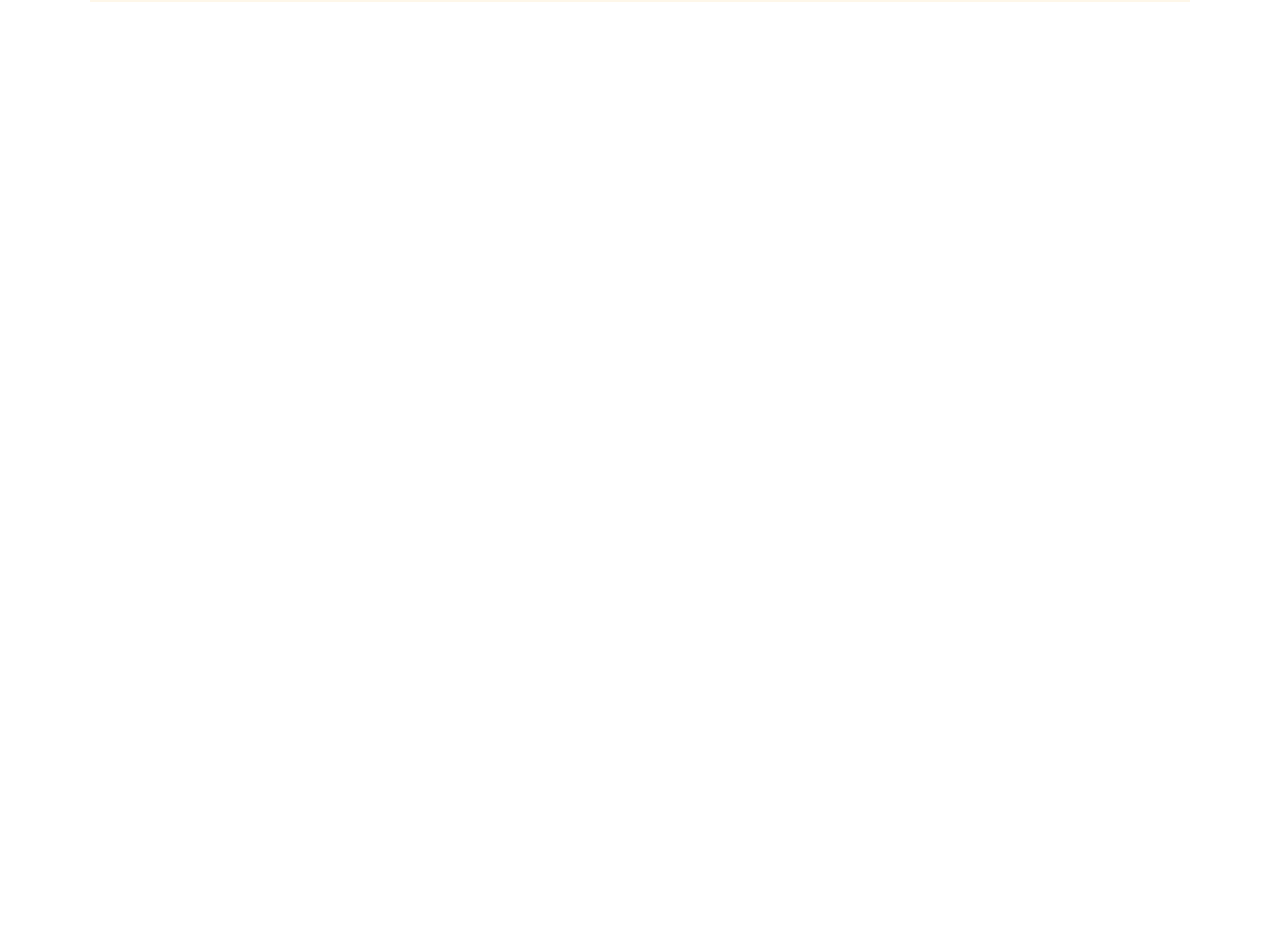
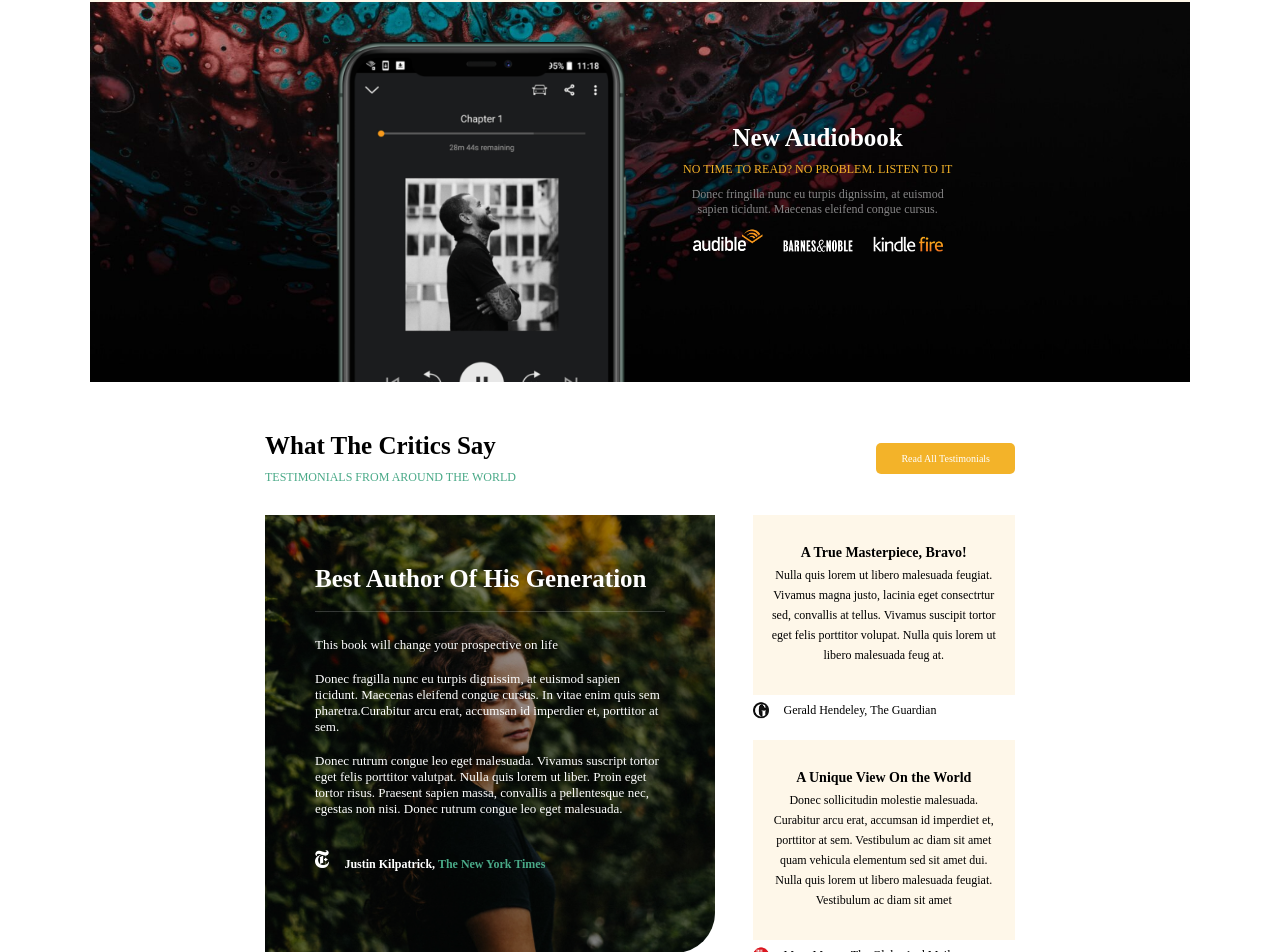
Before and after one commit to AndreaFermo/proj-html-vuejs, a Vue app: page / in a window 1280 px wide. Shown: the part 898-1850 px from the top of the page. Before the commit the page ends 900 px from the top, so only its background shows below. Built offline with nearby package versions, Linux system fonts and the light colour scheme; a web font is replaced by a local one.

Commit message:
section MyAudiobook e MyCritics

```diff
--- a/src/components/PageMain.vue
+++ b/src/components/PageMain.vue
@@ -8,11 +8,11 @@
     </section>
 
     <section id="audiobook">
-
+        <MyAudiobook />
     </section>
 
     <section id="critics">
-
+        <MyCritics />
     </section>
 
     <section id="events">
@@ -35,11 +35,15 @@
 <script>
 import MyMeetAuthor from './PageMainComponents/MyMeetAuthor.vue';
 import MyPlatforms from './PageMainComponents/MyPlatforms.vue';
+import MyAudiobook from './PageMainComponents/MyAudiobook.vue';
+import MyCritics from './PageMainComponents/MyCritics.vue';
 export default {
     name: 'PageMain',
     components: {
         MyMeetAuthor,
-        MyPlatforms
+        MyPlatforms,
+        MyAudiobook,
+        MyCritics
     }
 }
 </script>
@@ -56,4 +60,15 @@
     width: 1100px;
     margin: 80px auto 0px;
 }
+
+#audiobook {
+    width: 1100px;
+    margin: auto;
+}
+
+#critics {
+    width: 750px;
+    margin: auto;
+    margin-bottom: 500px;
+}
 </style>
--- /dev/null
+++ b/src/components/PageMainComponents/MyAudiobook.vue
@@ -0,0 +1,86 @@
+<template>
+    <div class="audiobook-container">
+        <div class="audible-left">
+            <img src="../../assets/images/audible-app-2x-400x418.png" alt="audible app image">
+        </div>
+        <div class="audible-right">
+            <h3>New Audiobook</h3>
+            <p class="listen-it">NO TIME TO READ? NO PROBLEM. LISTEN TO IT</p>
+            <p class="text">Donec fringilla nunc eu turpis dignissim, at euismod sapien ticidunt. Maecenas eleifend congue
+                cursus.
+            </p>
+            <div class="logos-container">
+                <img src="../../assets/images/audible-logo.png" alt="logo audible">
+                <img src="../../assets/images/bn-logo-tall.png" alt="logo barnes & noble">
+                <img src="../../assets/images/kindle-logo-tall.png" alt="logo kindle fire">
+            </div>
+        </div>
+
+
+    </div>
+</template>
+<script>
+export default {
+    name: 'MyAudiobook'
+}
+</script>
+<style scoped lang="scss">
+@use '../../styles/partials/variables';
+
+.audiobook-container {
+    width: 100%;
+    height: 380px;
+    background-repeat: no-repeat;
+    background-size: cover;
+    background-position: center;
+    margin-bottom: 50px;
+    background-image: url(../../assets/images/banner.jpg);
+    display: flex;
+    justify-content: center;
+    align-items: flex-end;
+
+    .audible-left {
+        height: 340px;
+
+        img {
+            height: 100%;
+        }
+
+    }
+
+    .audible-right {
+        width: 280px;
+        text-align: center;
+        margin-bottom: 120px;
+        margin-left: 30px;
+
+        h3 {
+            color: variables.$color-white;
+            font-size: 25px;
+            margin-bottom: 10px;
+
+        }
+
+        .listen-it {
+            color: variables.$color-saffron;
+            font-size: 12px;
+            margin-bottom: 10px;
+        }
+
+        .text {
+            color: variables.$color-suva-gray;
+            font-size: 12px;
+        }
+
+        .logos-container {
+            display: flex;
+            justify-content: center;
+
+            img {
+                width: 90px;
+                padding: 10px;
+            }
+        }
+    }
+}
+</style>
--- /dev/null
+++ b/src/components/PageMainComponents/MyCritics.vue
@@ -0,0 +1,172 @@
+<template>
+    <div class="critics-top">
+        <div>
+            <h3>What The Critics Say</h3>
+            <p>TESTIMONIALS FROM AROUND THE WORLD</p>
+        </div>
+        <a href="#">Read All Testimonials</a>
+    </div>
+    <div class="critics-bot">
+        <div class="left-wrapper">
+            <div class="left">
+                <h3>Best Author Of His Generation</h3>
+                <p>This book will change your prospective on life</p>
+                <p>Donec fragilla nunc eu turpis dignissim, at euismod sapien ticidunt. Maecenas eleifend congue cursus. In
+                    vitae enim quis sem pharetra.Curabitur arcu erat, accumsan id imperdier et, porttitor at sem.</p>
+                <p>Donec rutrum congue leo eget malesuada. Vivamus suscript tortor eget felis porttitor valutpat. Nulla quis
+                    lorem ut liber. Proin eget tortor risus. Praesent sapien massa, convallis a pellentesque nec, egestas
+                    non
+                    nisi. Donec rutrum congue leo eget malesuada.</p>
+                <div class="reporter">
+                    <img src="../../assets/images/nytimes-logo-white-xsmall.png" alt="nytimes logo">
+                    <span>Justin
+                        Kilpatrick,</span> <span class="jurnal">The New York Times</span>
+                </div>
+            </div>
+
+        </div>
+        <div class="right">
+            <div class="card">
+                <div class="card-wrapper">
+                    <h3>A True Masterpiece, Bravo!</h3>
+                    <p>Nulla quis lorem ut libero malesuada feugiat. Vivamus magna justo, lacinia eget consectrtur sed,
+                        convallis at tellus. Vivamus suscipit tortor eget felis porttitor volupat. Nulla quis lorem ut
+                        libero
+                        malesuada feug at.</p>
+                </div>
+                <p class="jurnalist">
+                    <img src="../../assets/images/theguardian-xsmall.png" alt=""><span>Gerald Hendeley, The Guardian</span>
+                </p>
+            </div>
+            <div class="card">
+                <div class="card-wrapper">
+                    <h3>A Unique View On the World</h3>
+                    <p>Donec sollicitudin molestie malesuada. Curabitur arcu erat, accumsan id imperdiet et, porttitor at
+                        sem. Vestibulum ac diam sit amet quam vehicula elementum sed sit amet dui. Nulla quis lorem ut
+                        libero malesuada feugiat. Vestibulum ac diam sit amet</p>
+                </div>
+                <p class="jurnalist">
+                    <img src="../../assets/images/globe-xsmall.png" alt=""><span>Mary Maxey, The Globe And Mail</span>
+                </p>
+            </div>
+        </div>
+    </div>
+</template>
+<script>
+export default {
+    name: 'MyCritics'
+}
+</script>
+<style scoped lang="scss">
+@use '../../styles/partials/variables';
+
+.critics-top {
+    display: flex;
+    justify-content: space-between;
+    align-items: center;
+    margin-bottom: 30px;
+
+    h3 {
+        margin-bottom: 10px;
+        font-size: 25px;
+    }
+
+    p {
+        font-size: 12px;
+        color: variables.$color-green;
+    }
+
+
+    a {
+        text-decoration: none;
+        color: variables.$color-white;
+        background-color: variables.$color-saffron;
+        padding: 10px 25px;
+        font-size: 10px;
+        border-radius: 5px;
+    }
+}
+
+.critics-bot {
+    display: flex;
+
+    .left-wrapper {
+        width: 60%;
+        background-image: url(../../assets/images/testimonial2-2x.jpg);
+        background-repeat: no-repeat;
+        background-size: cover;
+        color: variables.$color-white;
+        border-bottom-right-radius: 40px;
+        margin-bottom: 32px;
+
+        .left {
+            padding: 50px;
+            background-color: rgba(0, 0, 0, 0.334);
+            border-bottom-right-radius: 40px;
+
+            h3 {
+                font-size: 25px;
+                padding-bottom: 18px;
+                border-bottom: 1px solid rgba(255, 255, 255, 0.187);
+                margin-bottom: 25px;
+            }
+
+            p {
+                padding-bottom: 18px;
+                font-size: 13px;
+            }
+
+            .reporter {
+                padding: 15px 0 30px;
+                font-weight: bold;
+                font-size: 12px;
+
+                img {
+                    height: 18px;
+                    margin-right: 15px;
+                }
+
+                .jurnal {
+                    color: variables.$color-green;
+                }
+            }
+        }
+    }
+
+    .right {
+        width: 35%;
+        margin-left: 5%;
+
+        .card-wrapper {
+            background-color: variables.$color-cream;
+            text-align: center;
+            padding: 30px 15px;
+
+            h3 {
+                font-size: 14px;
+                margin-bottom: 4px;
+            }
+
+            p {
+                font-size: 12px;
+                line-height: 20px;
+            }
+
+
+        }
+
+        .jurnalist {
+            display: flex;
+            align-items: center;
+            font-size: 12px;
+            padding: 5px 0px 20px;
+
+            img {
+                height: 20px;
+                margin-right: 15px;
+            }
+        }
+
+    }
+}
+</style>
```
